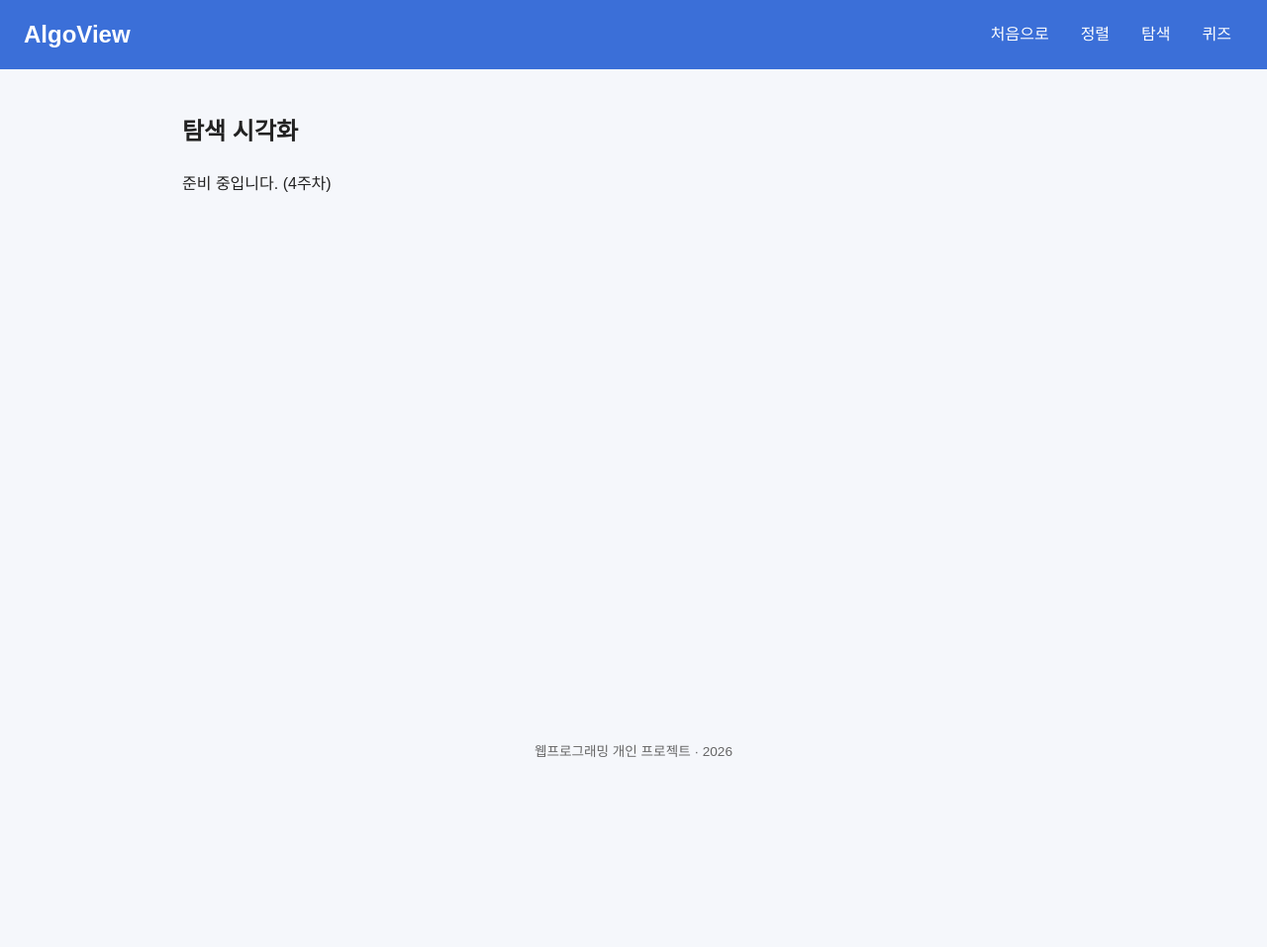
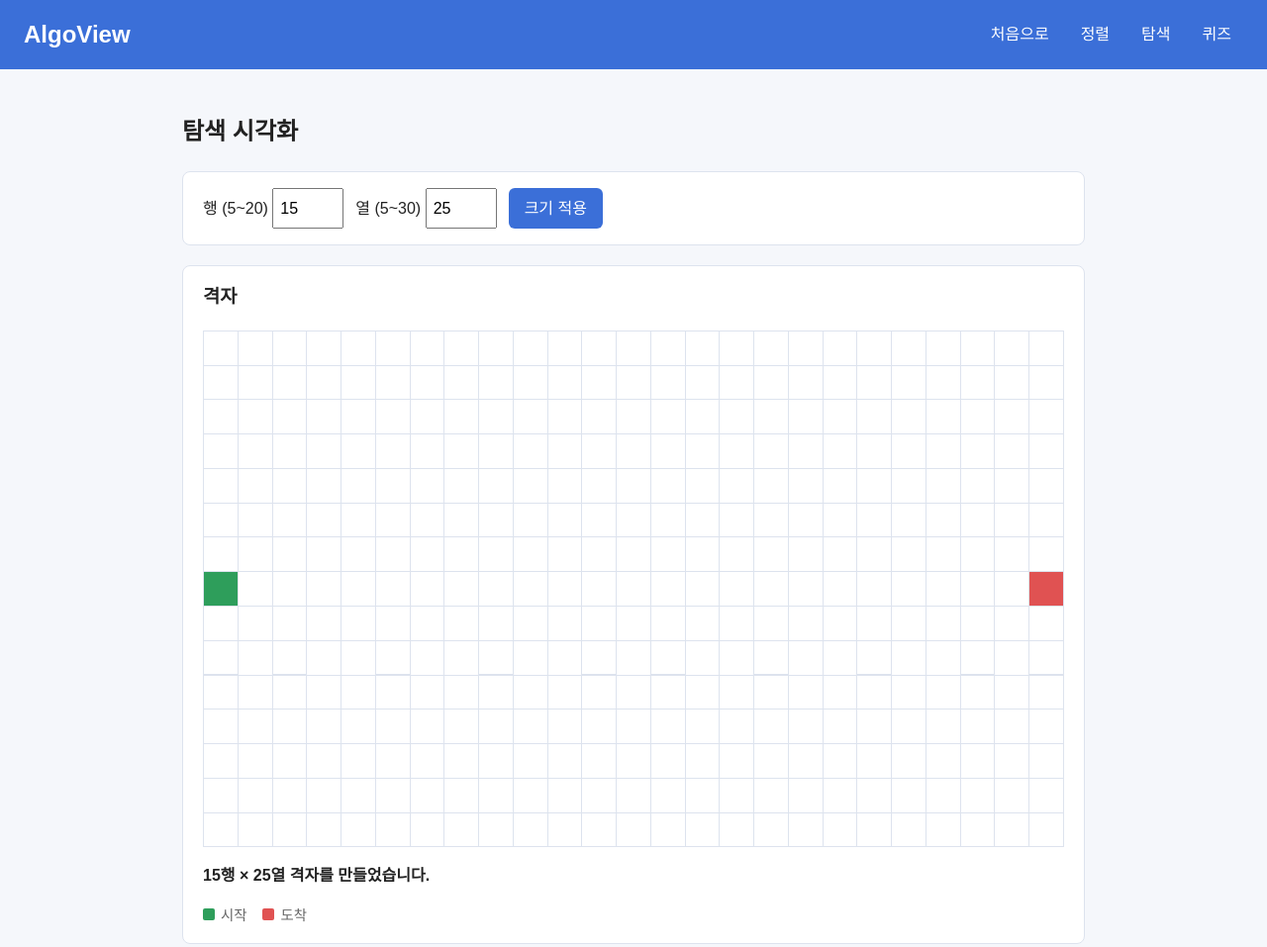
Before and after one commit to nLiCo/algoview, a plain HTML site: page graph.html in a window 1280 px wide. Shown: the top 957 px of the page at 99% size. Before the commit the page ends 800 px from the top, so only its background shows below. Drawn offline with Linux system fonts and the light colour scheme.

Commit message:
feat: 탐색 페이지 격자 렌더링
- 탐색 페이지에 격자 렌더링
- 격자 크기 입력 받는 기능 포함

```diff
--- a/css/style.css
+++ b/css/style.css
@@ -20,6 +20,11 @@
   --color-sorted: #4caf7a;    /* 자리 확정 */
   --color-ordered: #b5e0c4;   /* 순서는 맞지만 아직 자리 확정 아님 (삽입·병합 정렬) */
   --color-code-current: #fff1bf;   /* 의사코드에서 지금 실행 중인 줄 */
+
+  /* 탐색 격자 색 */
+  --color-cell: #ffffff;      /* 빈 칸 */
+  --color-start: #2e9e5b;     /* 시작점 */
+  --color-goal: #e05252;      /* 도착점 */
 }
 
 /* 패딩·테두리를 너비 안에 포함시켜 크기 계산을 쉽게 한다 */
@@ -382,6 +387,39 @@ select {
   font-family: Consolas, monospace;
 }
 
+/* ===== 탐색 페이지 ===== */
+/* 격자: 칸 사이의 1px 틈으로 바탕색(테두리색)이 비쳐 보여서 칸 경계선이 된다.
+   열 수와 최대 너비는 graph.js가 정한다 (칸이 너무 커지지 않게) */
+.grid {
+  display: grid;
+  gap: 1px;
+  width: 100%;
+  background: var(--color-line);
+  border: 1px solid var(--color-line);
+}
+
+/* 칸 하나: aspect-ratio로 정사각형을 유지한다 */
+.cell {
+  aspect-ratio: 1;
+  background: var(--color-cell);
+}
+
+.cell.start {
+  background: var(--color-start);
+}
+
+.cell.goal {
+  background: var(--color-goal);
+}
+
+.swatch.start {
+  background: var(--color-start);
+}
+
+.swatch.goal {
+  background: var(--color-goal);
+}
+
 /* ===== 바닥글 ===== */
 footer {
   text-align: center;
--- a/graph.html
+++ b/graph.html
@@ -19,11 +19,40 @@
 
   <main>
     <h2>탐색 시각화</h2>
-    <p>준비 중입니다. (4주차)</p>
+
+    <!-- 격자 크기 입력: 적용하면 격자를 새로 만들고 벽도 지운다 -->
+    <section class="controls">
+      <label>
+        행 (5~20)
+        <input type="number" id="rows-input" min="5" max="20" value="15">
+      </label>
+      <label>
+        열 (5~30)
+        <input type="number" id="cols-input" min="5" max="30" value="25">
+      </label>
+      <button type="button" id="apply-btn">크기 적용</button>
+    </section>
+
+    <!-- 격자: 칸(div)은 graph.js가 만든다 -->
+    <section>
+      <h3>격자</h3>
+      <div id="grid" class="grid"></div>
+
+      <p id="message" class="message"></p>
+
+      <!-- 칸 색의 의미 -->
+      <ul class="legend">
+        <li><span class="swatch start"></span>시작</li>
+        <li><span class="swatch goal"></span>도착</li>
+      </ul>
+    </section>
   </main>
 
   <footer>
     <p>웹프로그래밍 개인 프로젝트 · 2026</p>
   </footer>
+
+  <!-- HTML 요소가 다 만들어진 뒤에 실행되도록 body 맨 끝에 둔다 -->
+  <script src="./js/graph.js"></script>
 </body>
 </html>
--- /dev/null
+++ b/js/graph.js
@@ -0,0 +1,87 @@
+// ===== 탐색 시각화 (graph.html) =====
+// 1단계: 격자 만들기와 크기 입력. 벽 편집·BFS·DFS는 이후 단계에서 추가한다.
+
+// ----- 설정 -----
+const MIN_SIZE = 5;
+const MAX_ROWS = 20;   // 행은 20까지 (너무 커지면 한눈에 보기 어렵다)
+const MAX_COLS = 30;
+const DEFAULT_ROWS = 15;
+const DEFAULT_COLS = 25;
+const CELL_MAX_PX = 40;   // 칸 한 변의 최대 크기. 열이 적을 때 칸이 지나치게 커지지 않게 한다
+
+// ----- 화면 요소 -----
+const rowsInput = document.getElementById('rows-input');
+const colsInput = document.getElementById('cols-input');
+const applyBtn = document.getElementById('apply-btn');
+const gridBox = document.getElementById('grid');
+const message = document.getElementById('message');
+
+// ----- 상태 -----
+let rows = DEFAULT_ROWS;   // 지금 격자의 행 수
+let cols = DEFAULT_COLS;   // 지금 격자의 열 수
+let cells = [];            // cells[행][열] = 칸 div
+let startPos = null;       // 시작점 { row, col }
+let goalPos = null;        // 도착점 { row, col }
+
+
+// ----- 격자 만들기 -----
+// 입력값이 범위를 벗어나면 5 ~ maxSize 안으로 맞춰 준다
+function readSize(input, maxSize) {
+  let size = Number(input.value);
+  if (!Number.isInteger(size) || size < MIN_SIZE) {
+    size = MIN_SIZE;
+  }
+  if (size > maxSize) {
+    size = maxSize;
+  }
+  input.value = size;
+  return size;
+}
+
+// rows x cols 칸을 만들어 화면에 넣는다. 칸에는 자기 위치를 data-row, data-col로 적어 둔다
+function buildGrid() {
+  gridBox.innerHTML = '';
+  cells = [];
+
+  gridBox.style.gridTemplateColumns = 'repeat(' + cols + ', minmax(0, 1fr))';
+  gridBox.style.maxWidth = cols * CELL_MAX_PX + 'px';
+
+  for (let r = 0; r < rows; r++) {
+    const rowCells = [];
+    for (let c = 0; c < cols; c++) {
+      const cell = document.createElement('div');
+      cell.className = 'cell';
+      cell.dataset.row = r;
+      cell.dataset.col = c;
+      gridBox.appendChild(cell);
+      rowCells.push(cell);
+    }
+    cells.push(rowCells);
+  }
+}
+
+// 시작점은 왼쪽 가운데, 도착점은 오른쪽 가운데에 놓는다
+function placeMarkers() {
+  const middle = Math.floor(rows / 2);
+  startPos = { row: middle, col: 0 };
+  goalPos = { row: middle, col: cols - 1 };
+
+  cells[startPos.row][startPos.col].classList.add('start');
+  cells[goalPos.row][goalPos.col].classList.add('goal');
+}
+
+// 입력한 크기로 격자를 새로 만든다 (벽·시작·도착 위치는 처음 상태로 돌아간다)
+function applySize() {
+  rows = readSize(rowsInput, MAX_ROWS);
+  cols = readSize(colsInput, MAX_COLS);
+  buildGrid();
+  placeMarkers();
+  message.textContent = rows + '행 × ' + cols + '열 격자를 만들었습니다.';
+}
+
+
+// ----- 버튼 연결 -----
+applyBtn.addEventListener('click', applySize);
+
+// 처음 페이지를 열었을 때 격자 하나를 만들어 둔다
+applySize();
```
